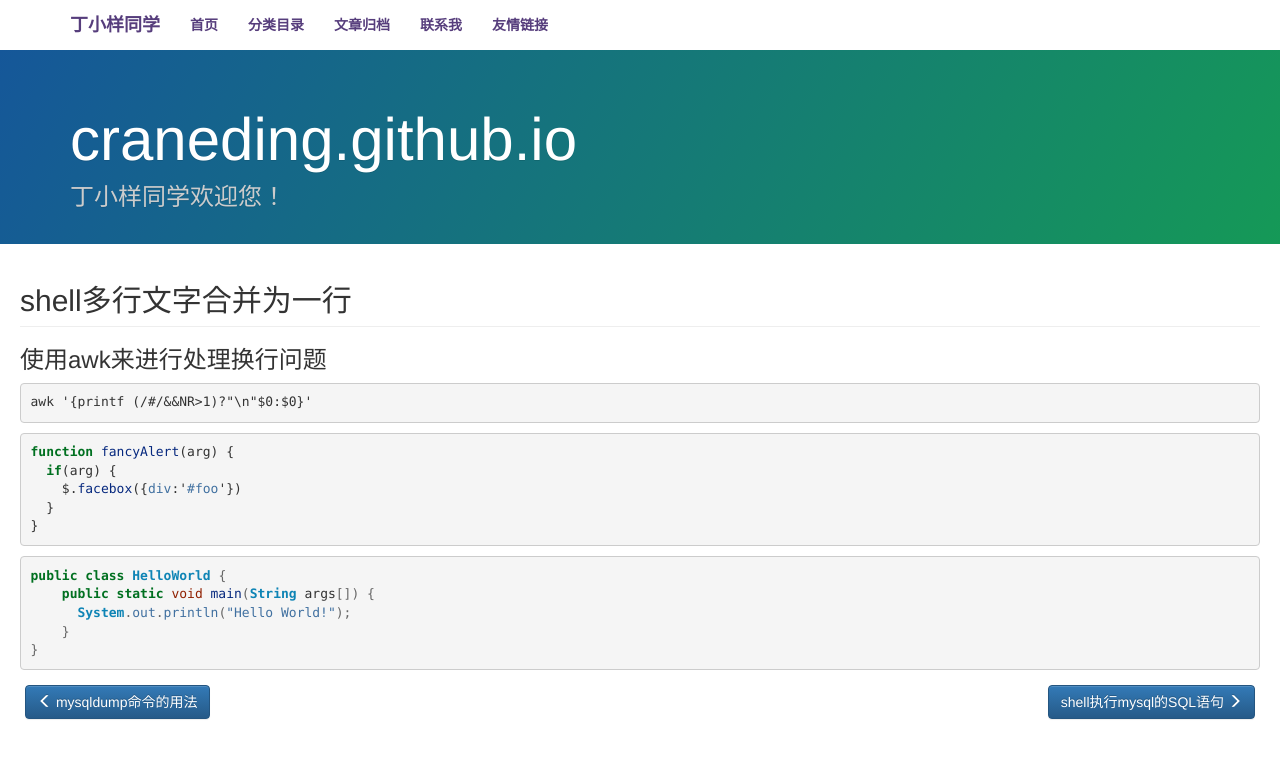
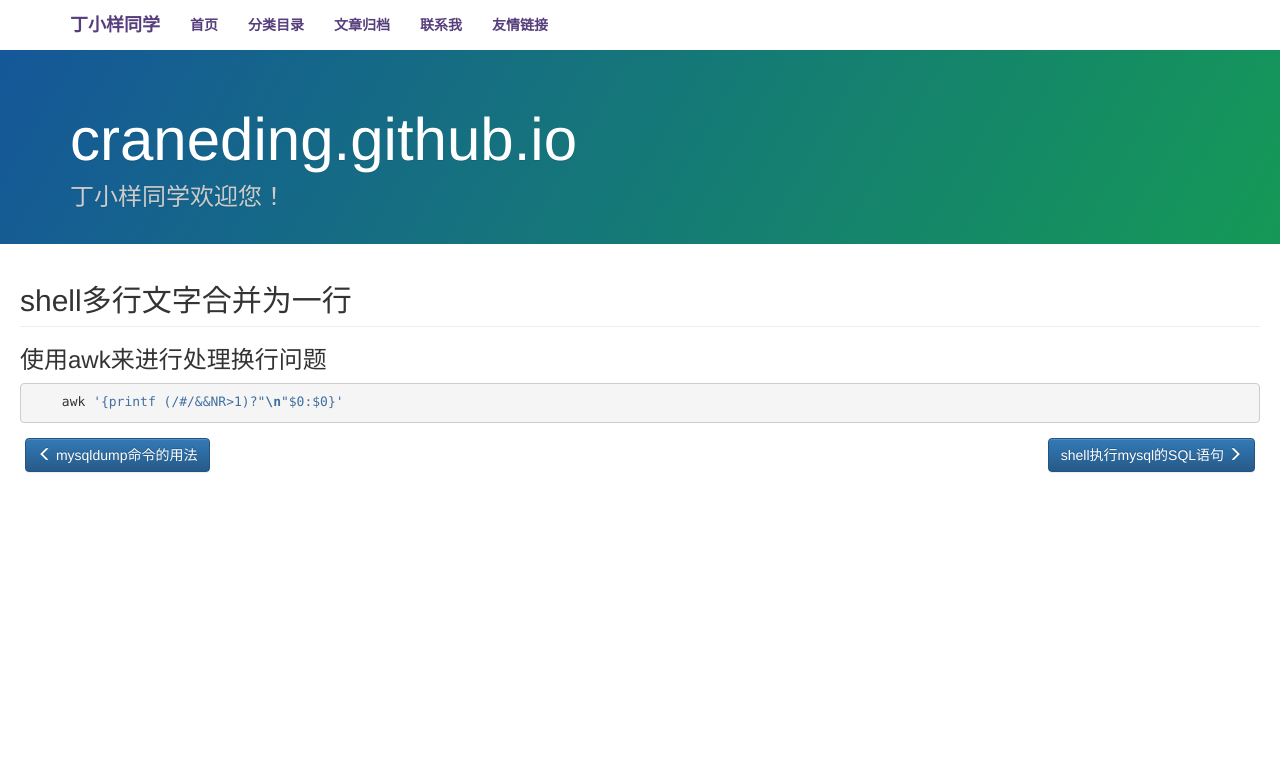
Before and after one commit to chihuan/craneding.github.io, a Jekyll site: the page built from _posts/blogs/2014-12-31-shell.md, in a window 1280 px wide. Shown: the top 759 px of the page. Built offline with Jekyll 4.4.1, drawn with Linux system fonts in a browser that asks for light colours; nearby versions of some CDN libraries; Markdown is read by kramdown in place of the engine named in the settings; comment, search, counter and statistics services are not loaded.

Commit message:
Update 2014-12-31-shell.md

````diff
--- a/_posts/blogs/2014-12-31-shell.md
+++ b/_posts/blogs/2014-12-31-shell.md
@@ -6,21 +6,6 @@ description: 学会shell更多的命令，对你的帮助很很大。
 ---
 
 ### 使用awk来进行处理换行问题
-
+```sql
     awk '{printf (/#/&&NR>1)?"\n"$0:$0}'
-
-```javascript
-function fancyAlert(arg) {
-  if(arg) {
-    $.facebox({div:'#foo'})
-  }
-}
 ```
-
-{% highlight java %}
-public class HelloWorld {
-    public static void main(String args[]) {
-      System.out.println("Hello World!");
-    }
-}
-{% endhighlight %}
````
